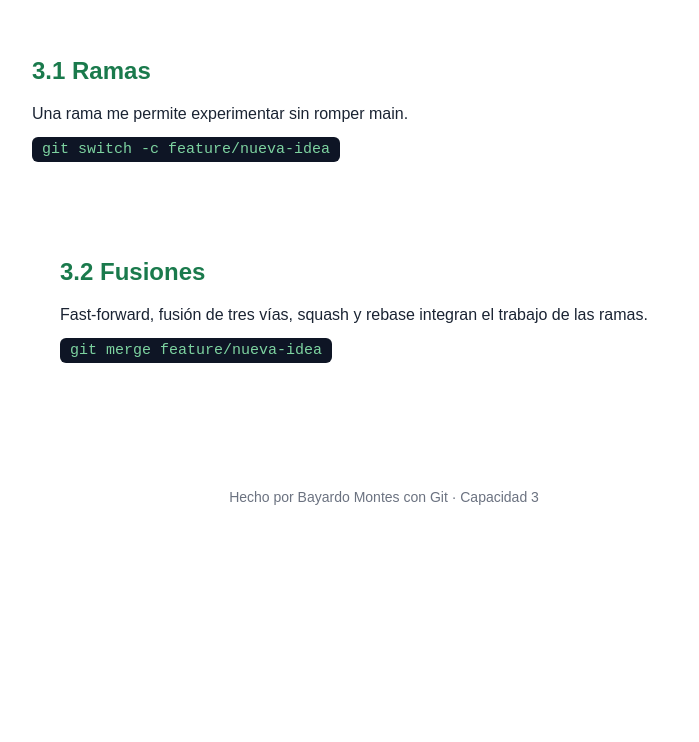
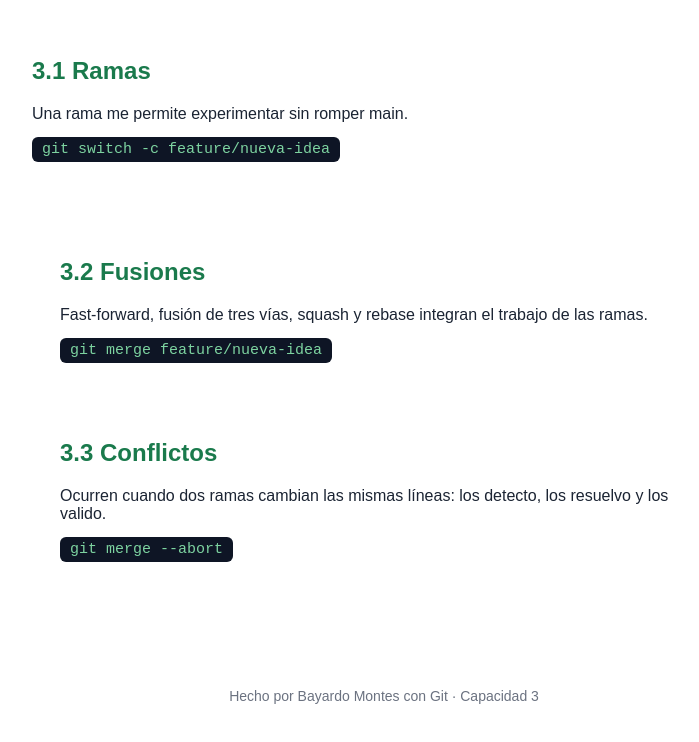
Before and after one commit to bayardomerlet-cmd/clase-4-practica-CI, a plain HTML site: page index.html in a window 1280 px wide. Shown: the part 939-1681 px from the top of the page, without its empty margins (256-955 px from the left). Before the commit the page ends 1482 px from the top, so only its background shows below. Drawn offline with Linux system fonts and the light colour scheme.

Commit message:
Agrega sección de conflictos

```diff
--- a/index.html
+++ b/index.html
@@ -49,6 +49,14 @@ squash y rebase integran el trabajo de las
 ramas.</p>
 <code>git merge feature/nueva-idea</code>
 </section>
+<section>
+    <h2>3.3 Conflictos</h2>
+    <p>
+        Ocurren cuando dos ramas cambian las mismas líneas:
+        los detecto, los resuelvo y los valido.
+    </p>
+    <code>git merge --abort</code>
+</section>
 </main>
 <footer>
     <p>Hecho por Bayardo Montes con Git · Capacidad 3</p>
```
Also changed, not shown: 1 other file.
